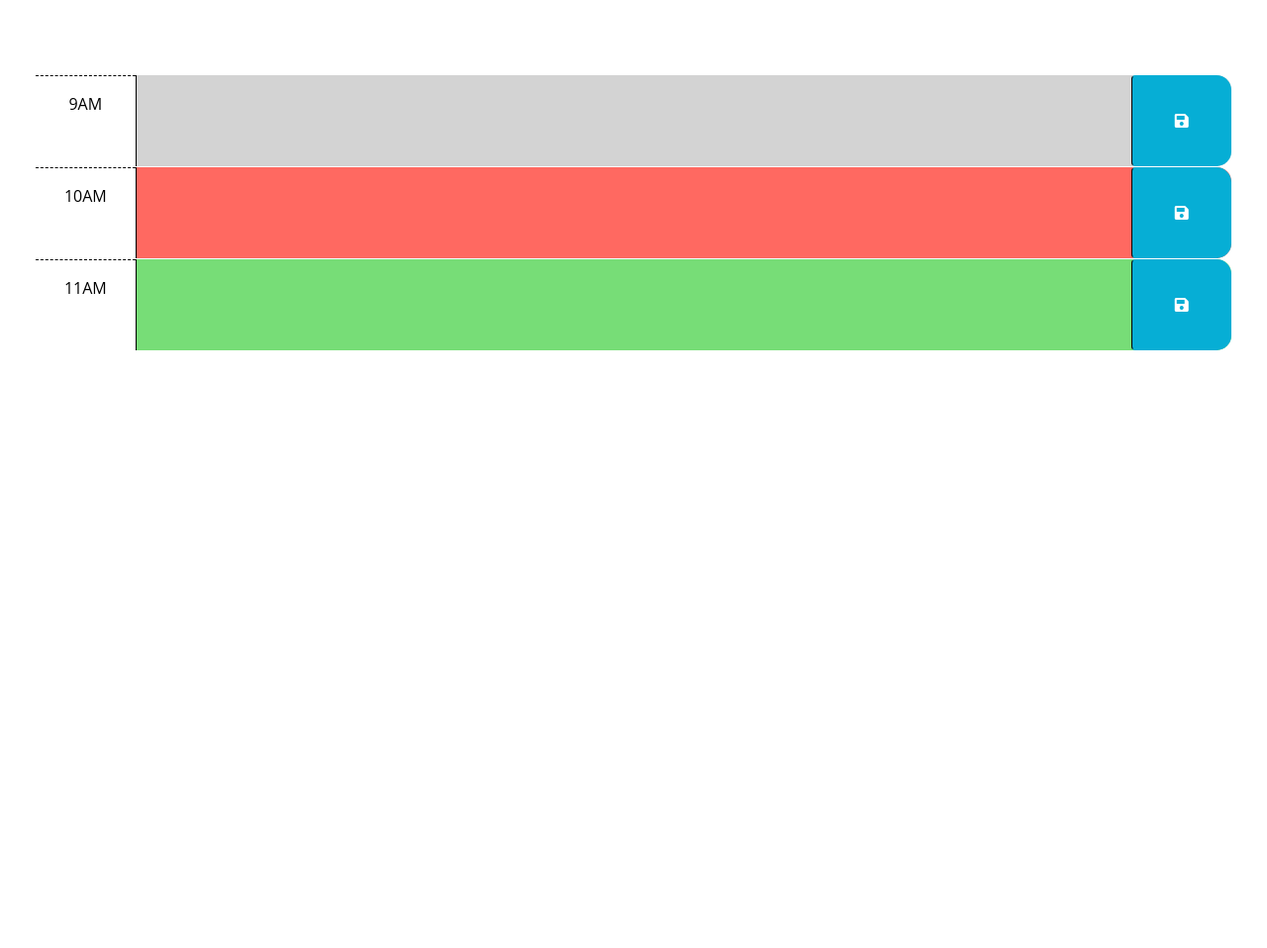
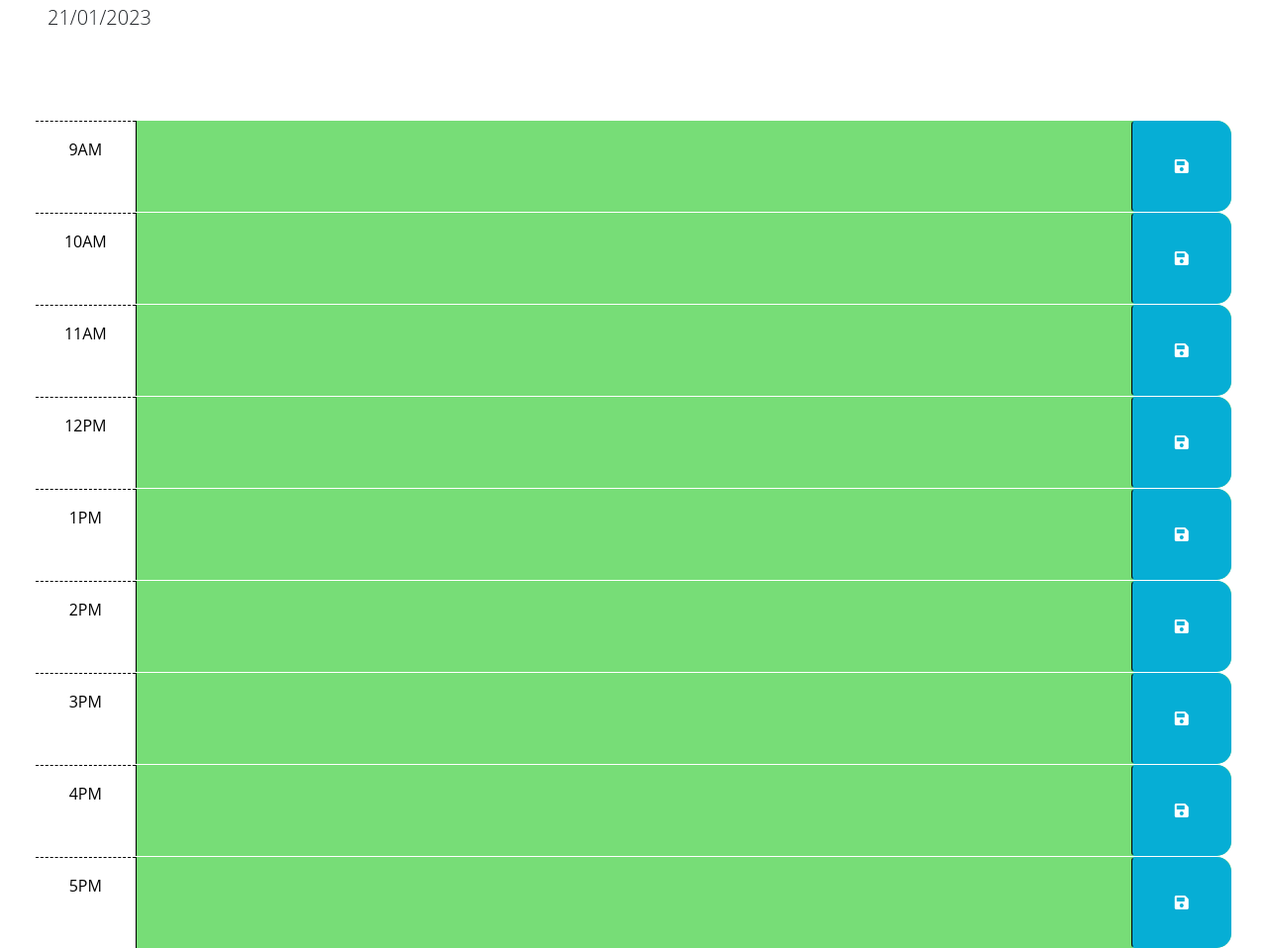
Before and after one commit to jvalist/day-planner, a plain HTML site: page Develop/index.html in a window 1280 px wide. Shown: the part 176-1134 px from the top of the page at 99% size. Before the commit the page ends 800 px from the top, so only its background shows below. Drawn offline with nearby package versions, Linux system fonts and the light colour scheme.

Commit message:
secondcommit

```diff
--- a/Develop/index.html
+++ b/Develop/index.html
@@ -42,27 +42,69 @@
         -->
 
       <!-- Example of a past time block. The "past" class adds a gray background color. -->
-      <div id="hour-9" class="row time-block past">
+      <div id="9" class="row time-block">
         <div class="col-2 col-md-1 hour text-center py-3">9AM</div>
-        <textarea class="col-8 col-md-10 description" rows="3"> </textarea>
+        <textarea id="0" class="col-8 col-md-10 description" rows="3"> </textarea>
         <button class="btn saveBtn col-2 col-md-1" aria-label="save">
           <i class="fas fa-save" aria-hidden="true"></i>
         </button>
       </div>
 
       <!-- Example of a present time block. The "present" class adds a red background color. -->
-      <div id="hour-10" class="row time-block present">
+      <div id="10" class="row time-block">
         <div class="col-2 col-md-1 hour text-center py-3">10AM</div>
-        <textarea class="col-8 col-md-10 description" rows="3"> </textarea>
+        <textarea  id="1" class="col-8 col-md-10 description" rows="3"> </textarea>
         <button class="btn saveBtn col-2 col-md-1" aria-label="save">
           <i class="fas fa-save" aria-hidden="true"></i>
         </button>
       </div>
 
       <!-- Example of a future time block. The "future" class adds a green background color. -->
-      <div id="hour-11" class="row time-block future">
+      <div id="11" class="row time-block">
         <div class="col-2 col-md-1 hour text-center py-3">11AM</div>
-        <textarea class="col-8 col-md-10 description" rows="3"> </textarea>
+        <textarea  id="2" class="col-8 col-md-10 description" rows="3"> </textarea>
+        <button class="btn saveBtn col-2 col-md-1" aria-label="save">
+          <i class="fas fa-save" aria-hidden="true"></i>
+        </button>
+      </div>
+      <div id="12" class="row time-block">
+        <div class="col-2 col-md-1 hour text-center py-3">12PM</div>
+        <textarea  id="3" class="col-8 col-md-10 description" rows="3"> </textarea>
+        <button class="btn saveBtn col-2 col-md-1" aria-label="save">
+          <i class="fas fa-save" aria-hidden="true"></i>
+        </button>
+      </div>
+      <div id="13" class="row time-block ">
+        <div class="col-2 col-md-1 hour text-center py-3">1PM</div>
+        <textarea  id="4" class="col-8 col-md-10 description" rows="3"> </textarea>
+        <button class="btn saveBtn col-2 col-md-1" aria-label="save">
+          <i class="fas fa-save" aria-hidden="true"></i>
+        </button>
+      </div>
+      <div id="14" class="row time-block ">
+        <div class="col-2 col-md-1 hour text-center py-3">2PM</div>
+        <textarea  id="5" class="col-8 col-md-10 description" rows="3"> </textarea>
+        <button class="btn saveBtn col-2 col-md-1" aria-label="save">
+          <i class="fas fa-save" aria-hidden="true"></i>
+        </button>
+      </div>
+      <div id="15" class="row time-block ">
+        <div class="col-2 col-md-1 hour text-center py-3">3PM</div>
+        <textarea  id="6" class="col-8 col-md-10 description" rows="3"> </textarea>
+        <button class="btn saveBtn col-2 col-md-1" aria-label="save">
+          <i class="fas fa-save" aria-hidden="true"></i>
+        </button>
+      </div>
+      <div id="16" class="row time-block ">
+        <div class="col-2 col-md-1 hour text-center py-3">4PM</div>
+        <textarea id="7" class="col-8 col-md-10 description" rows="3"> </textarea>
+        <button class="btn saveBtn col-2 col-md-1" aria-label="save">
+          <i class="fas fa-save" aria-hidden="true"></i>
+        </button>
+      </div>
+      <div id="17" class="row time-block ">
+        <div class="col-2 col-md-1 hour text-center py-3">5PM</div>
+        <textarea id="8" class="col-8 col-md-10 description" rows="3"> </textarea>
         <button class="btn saveBtn col-2 col-md-1" aria-label="save">
           <i class="fas fa-save" aria-hidden="true"></i>
         </button>
--- a/Develop/script.js
+++ b/Develop/script.js
@@ -2,6 +2,29 @@
 // the code isn't run until the browser has finished rendering all the elements
 // in the html.
 $(function () {
+  $("#currentDay").text(dayjs().format("DD/MM/YYYY"))
+  var currentHour = dayjs().format("HH")
+  if (currentHour > $("#9").attr("id")) {
+    $("#9").addClass("past")
+  }
+  for (let i = 8; i < 18; i++) {
+    console.log(currentHour)
+    console.log($("#" + i).attr("id"))
+    if (currentHour > $("#" + i).attr("id")) {
+      $("#" + i).addClass("past")
+    } else if (currentHour == $("#" + i).attr("id")) {
+      $("#" + i).addClass("present")
+    } else {
+      $("#" + i).addClass("future")
+    }
+  }
+  var saveBtn = $(".saveBtn")
+  saveBtn.on("click", function(e){
+    localStorage.setItem($(this).siblings('textarea').attr("id"), $(this).siblings('textarea').val())
+  })
+  for (let i = 0; i < localStorage.length; i++) {
+    $("#"+i).val(localStorage.getItem(i))
+  }
   // TODO: Add a listener for click events on the save button. This code should
   // use the id in the containing time-block as a key to save the user input in
   // local storage. HINT: What does `this` reference in the click listener
```
